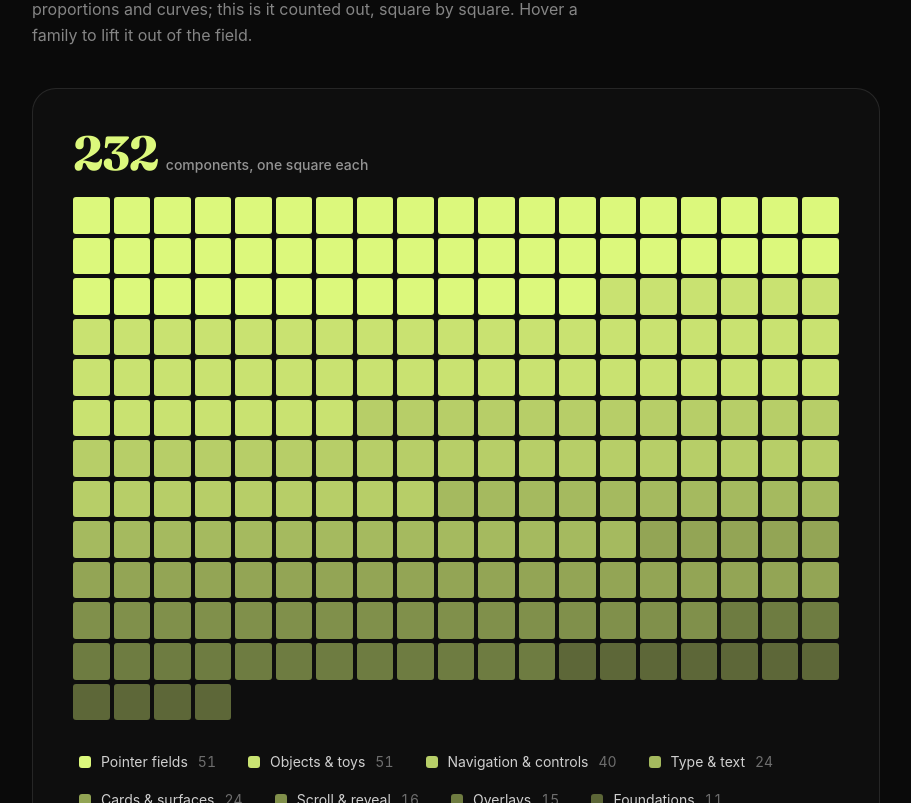
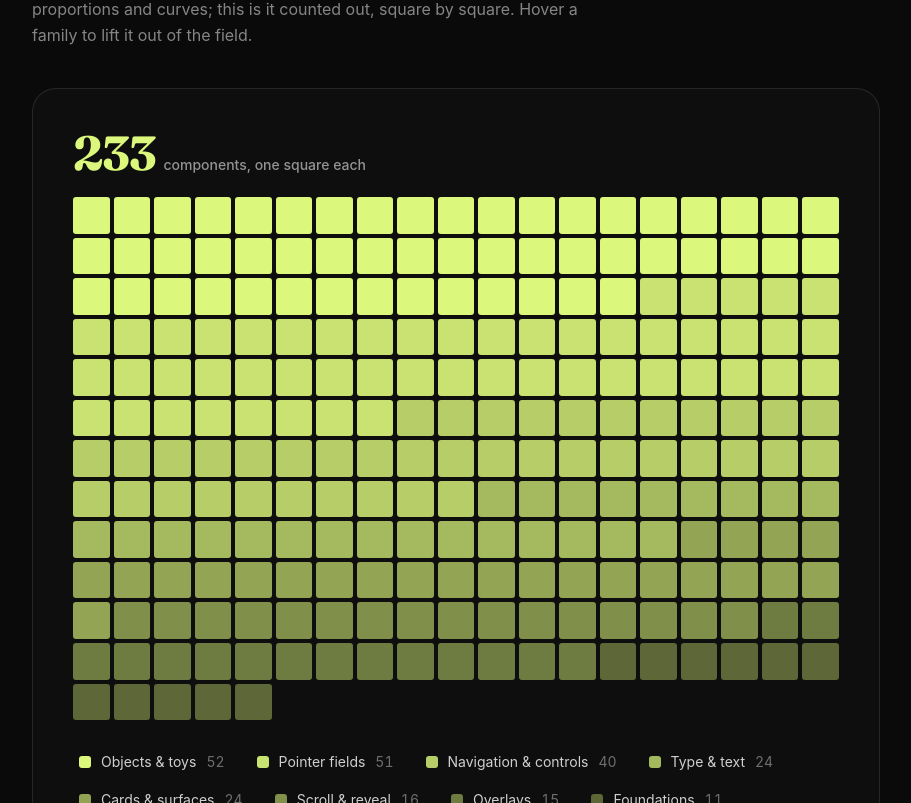
Before and after one commit to ArseniyCherednichenko/portfolio, a React (Vite) app: page /numbers in a window 1280 px wide. Shown: the part 937-1740 px from the top of the page, without its empty margins (184-1095 px from the left). Built offline with nearby package versions, Linux system fonts and the light colour scheme.

Commit message:
Catalogue the Space-filling curve in the library beside the Oscilloscope and count it — 233 hand-built components

```diff
--- a/src/data/stats.ts
+++ b/src/data/stats.ts
@@ -12,7 +12,7 @@
 /** Hand-built components in `src/components`. Nothing off the shelf. This is
  * the literal count of files there, catalogued one by one on the /library
  * page (LIBRARY in src/data/library.ts) — keep the two in step. */
-export const COMPONENT_COUNT = 232
+export const COMPONENT_COUNT = 233
 
 /** Distinct routed pages the site serves. */
 export const PAGE_COUNT = 32
```
Also changed, not shown: src/data/library.ts (+1 -0 lines).
